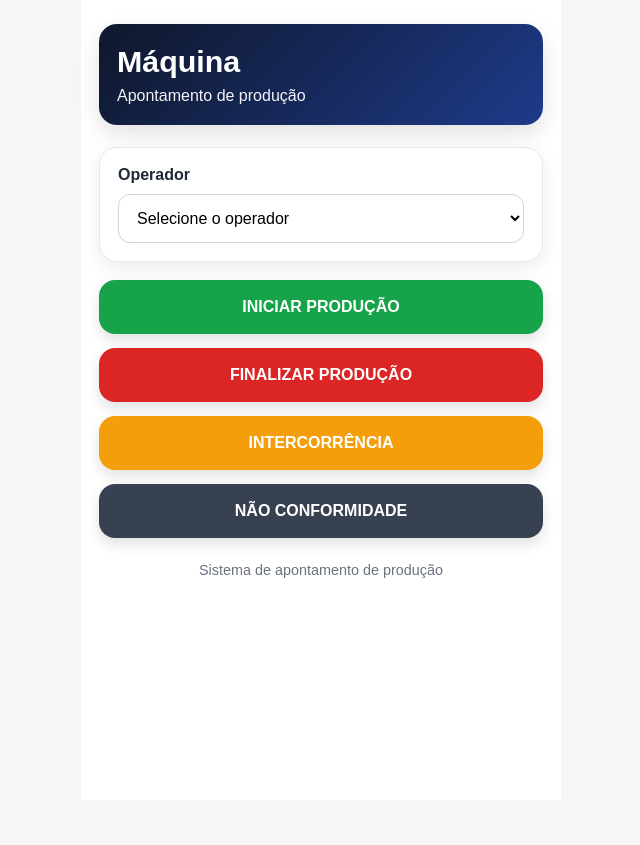
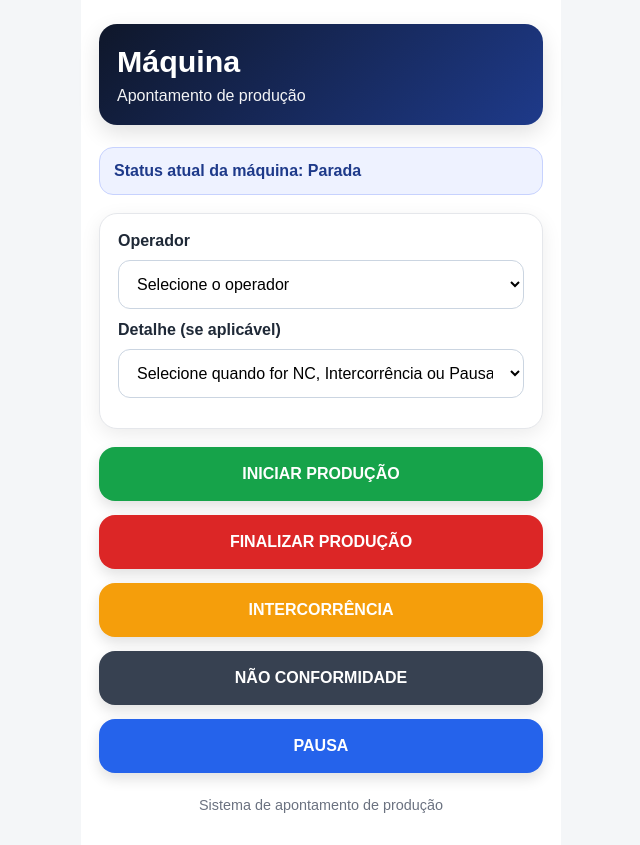
Before and after one commit to matheuscsouza128-sys/projeto_injecao, a Flask app: page / in a window 1280 px wide. Shown: the whole page, without its empty margins (319-959 px from the left). Before the commit the page ends 578 px from the top, so only its background shows below. Run offline with Flask 3, Linux system fonts and the light colour scheme.

Commit message:
Melhora fluxo de produção e histórico com detalhe

```diff
--- a/app.py
+++ b/app.py
@@ -5,19 +5,28 @@ import os
 
 app = Flask(__name__)
 
-# 🔹 Criar banco e tabela (se não existir)
+# 🔹 Criar banco e tabelas (se não existirem)
 def criar_banco():
     conn = sqlite3.connect('banco.db')
     cursor = conn.cursor()
 
+    # tabela de apontamentos
     cursor.execute('''
         CREATE TABLE IF NOT EXISTS apontamentos (
             id INTEGER PRIMARY KEY AUTOINCREMENT,
             maquina TEXT,
             operador TEXT,
             tipo TEXT,
-            descricao TEXT,
+            detalhe TEXT,
             data_hora TEXT
+        )
+    ''')
+
+    # tabela para status atual de cada máquina
+    cursor.execute('''
+        CREATE TABLE IF NOT EXISTS maquinas_status (
+            maquina TEXT PRIMARY KEY,
+            status TEXT
         )
     ''')
 
@@ -30,13 +39,53 @@ criar_banco()
 # 🔹 Página inicial
 @app.route('/')
 def index():
-    return render_template('index.html', maquina="", status="")
+    return render_template('index.html', maquina="", status="", status_maquina="Parada")
 
 # 🔹 Página da máquina (via QR Code)
 @app.route('/maquina/<id_maquina>')
 def maquina(id_maquina):
     status = request.args.get("status", "")
-    return render_template('index.html', maquina=id_maquina, status=status)
+
+    conn = sqlite3.connect('banco.db')
+    cursor = conn.cursor()
+
+    cursor.execute('SELECT status FROM maquinas_status WHERE maquina = ?', (id_maquina,))
+    resultado = cursor.fetchone()
+
+    conn.close()
+
+    status_maquina = resultado[0] if resultado else "Parada"
+
+    return render_template(
+        'index.html',
+        maquina=id_maquina,
+        status=status,
+        status_maquina=status_maquina
+    )
+
+# 🔹 Histórico
+@app.route('/historico')
+def historico():
+    conn = sqlite3.connect('banco.db')
+    cursor = conn.cursor()
+
+    cursor.execute('SELECT maquina, operador, tipo, detalhe, data_hora FROM apontamentos ORDER BY id DESC')
+    dados = cursor.fetchall()
+
+    conn.close()
+
+    return render_template('historico.html', dados=dados)
+
+# 🔹 Limpar histórico (temporário)
+@app.route('/limpar')
+def limpar():
+    conn = sqlite3.connect('banco.db')
+    cursor = conn.cursor()
+    cursor.execute('DELETE FROM apontamentos')
+    cursor.execute('DELETE FROM maquinas_status')
+    conn.commit()
+    conn.close()
+    return "Histórico apagado com sucesso."
 
 # 🔹 Registro de apontamento
 @app.route('/registrar', methods=['POST'])
@@ -44,43 +93,47 @@ def registrar():
     maquina = request.form['maquina']
     operador = request.form['operador']
     tipo = request.form['tipo']
-    descricao = ""
+    detalhe = request.form.get('detalhe', '')
     data_hora = datetime.now().strftime("%d/%m/%Y %H:%M:%S")
 
     conn = sqlite3.connect('banco.db')
     cursor = conn.cursor()
 
+    # verifica status atual da máquina
+    cursor.execute('SELECT status FROM maquinas_status WHERE maquina = ?', (maquina,))
+    resultado = cursor.fetchone()
+    status_atual = resultado[0] if resultado else "Parada"
+
+    # regra: só pode finalizar / NC / intercorrência / pausa se já tiver iniciado
+    if status_atual != "Em produção" and tipo != "Início de Produção":
+        conn.close()
+        return redirect(f'/maquina/{maquina}?status=Erro: primeiro registre o início da produção')
+
+    # registra apontamento
     cursor.execute('''
-        INSERT INTO apontamentos (maquina, operador, tipo, descricao, data_hora)
+        INSERT INTO apontamentos (maquina, operador, tipo, detalhe, data_hora)
         VALUES (?, ?, ?, ?, ?)
-    ''', (maquina, operador, tipo, descricao, data_hora))
+    ''', (maquina, operador, tipo, detalhe, data_hora))
+
+    # atualiza status da máquina
+    if tipo == "Início de Produção":
+        cursor.execute('''
+            INSERT INTO maquinas_status (maquina, status)
+            VALUES (?, ?)
+            ON CONFLICT(maquina) DO UPDATE SET status = excluded.status
+        ''', (maquina, "Em produção"))
+
+    elif tipo == "Fim de Produção":
+        cursor.execute('''
+            INSERT INTO maquinas_status (maquina, status)
+            VALUES (?, ?)
+            ON CONFLICT(maquina) DO UPDATE SET status = excluded.status
+        ''', (maquina, "Parada"))
 
     conn.commit()
     conn.close()
 
-    # 🔹 Redireciona com confirmação
     return redirect(f'/maquina/{maquina}?status={tipo}')
-
-@app.route('/historico')
-def historico():
-    conn = sqlite3.connect('banco.db')
-    cursor = conn.cursor()
-
-    cursor.execute('SELECT maquina, operador, tipo, data_hora FROM apontamentos ORDER BY id DESC')
-    dados = cursor.fetchall()
-
-    conn.close()
-
-    return render_template('historico.html', dados=dados)
-
-@app.route('/limpar')
-def limpar():
-    conn = sqlite3.connect('banco.db')
-    cursor = conn.cursor()
-    cursor.execute('DELETE FROM apontamentos')
-    conn.commit()
-    conn.close()
-    return "Histórico apagado com sucesso."
 
 # 🔹 Rodar aplicação
 if __name__ == '__main__':
--- a/templates/index.html
+++ b/templates/index.html
@@ -44,6 +44,32 @@
             font-size: 1rem;
         }
 
+        .status-box {
+            background: #eef2ff;
+            color: #1e3a8a;
+            border: 1px solid #c7d2fe;
+            border-radius: 14px;
+            padding: 14px;
+            font-weight: bold;
+            margin-bottom: 18px;
+        }
+
+        .status {
+            background: #ecfeff;
+            color: #155e75;
+            border: 1px solid #a5f3fc;
+            border-radius: 14px;
+            padding: 14px;
+            font-weight: bold;
+            margin-bottom: 18px;
+        }
+
+        .erro {
+            background: #fef2f2;
+            color: #991b1b;
+            border: 1px solid #fecaca;
+        }
+
         .card {
             background: #ffffff;
             border-radius: 18px;
@@ -67,16 +93,7 @@
             border: 1px solid #cbd5e1;
             font-size: 1rem;
             background: #fff;
-        }
-
-        .status {
-            background: #ecfeff;
-            color: #155e75;
-            border: 1px solid #a5f3fc;
-            border-radius: 14px;
-            padding: 14px;
-            font-weight: bold;
-            margin-bottom: 18px;
+            margin-bottom: 12px;
         }
 
         .acoes {
@@ -118,6 +135,10 @@
             background: #374151;
         }
 
+        .btn-pausa {
+            background: #2563eb;
+        }
+
         .rodape {
             text-align: center;
             font-size: 0.9rem;
@@ -125,6 +146,12 @@
             margin-top: 24px;
         }
     </style>
+
+    <script>
+        function definirTipo(tipo) {
+            document.getElementById("tipo").value = tipo;
+        }
+    </script>
 </head>
 <body>
     <div class="container">
@@ -133,14 +160,19 @@
             <p>Apontamento de produção</p>
         </div>
 
+        <div class="status-box">
+            Status atual da máquina: <strong>{{ status_maquina }}</strong>
+        </div>
+
         {% if status %}
-            <div class="status">
-                ✔ Último registro: {{ status }}
+            <div class="status {% if 'Erro' in status %}erro{% endif %}">
+                {{ status }}
             </div>
         {% endif %}
 
         <form action="/registrar" method="post">
             <input type="hidden" name="maquina" value="{{ maquina }}">
+            <input type="hidden" name="tipo" id="tipo" value="">
 
             <div class="card">
                 <label for="operador" class="label">Operador</label>
@@ -150,23 +182,65 @@
                     <option value="Maria">Maria</option>
                     <option value="Carlos">Carlos</option>
                 </select>
+
+                <label for="detalhe" class="label">Detalhe (se aplicável)</label>
+                <select name="detalhe" id="detalhe">
+                    <option value="">Selecione quando for NC, Intercorrência ou Pausa</option>
+
+                    <optgroup label="Não Conformidade">
+                        <option value="Dimensional">Dimensional</option>
+                        <option value="Material errado">Material errado</option>
+                        <option value="Sujeira / contaminação">Sujeira / contaminação</option>
+                        <option value="Defeito visual">Defeito visual</option>
+                        <option value="Máquina descalibrada">Máquina descalibrada</option>
+                        <option value="Rebarba excessiva">Rebarba excessiva</option>
+                        <option value="Peça incompleta">Peça incompleta</option>
+                        <option value="Cor fora do padrão">Cor fora do padrão</option>
+                        <option value="Bolha / falha de injeção">Bolha / falha de injeção</option>
+                        <option value="Outro">Outro</option>
+                    </optgroup>
+
+                    <optgroup label="Intercorrência">
+                        <option value="Falta de material">Falta de material</option>
+                        <option value="Falta de ferramenta">Falta de ferramenta</option>
+                        <option value="Setup / regulagem">Setup / regulagem</option>
+                        <option value="Manutenção">Manutenção</option>
+                        <option value="Limpeza">Limpeza</option>
+                        <option value="Aguardando qualidade">Aguardando qualidade</option>
+                        <option value="Reunião técnica">Reunião técnica</option>
+                        <option value="Outro">Outro</option>
+                    </optgroup>
+
+                    <optgroup label="Pausa">
+                        <option value="Café">Café</option>
+                        <option value="Almoço">Almoço</option>
+                        <option value="Banheiro">Banheiro</option>
+                        <option value="Reunião geral">Reunião geral</option>
+                        <option value="Troca de turno">Troca de turno</option>
+                        <option value="Outro">Outro</option>
+                    </optgroup>
+                </select>
             </div>
 
             <div class="acoes">
-                <button type="submit" name="tipo" value="Início de Produção" class="btn-inicio">
+                <button type="submit" onclick="definirTipo('Início de Produção')" class="btn-inicio">
                     INICIAR PRODUÇÃO
                 </button>
 
-                <button type="submit" name="tipo" value="Fim de Produção" class="btn-fim">
+                <button type="submit" onclick="definirTipo('Fim de Produção')" class="btn-fim">
                     FINALIZAR PRODUÇÃO
                 </button>
 
-                <button type="submit" name="tipo" value="Intercorrência" class="btn-intercorrencia">
+                <button type="submit" onclick="definirTipo('Intercorrência')" class="btn-intercorrencia">
                     INTERCORRÊNCIA
                 </button>
 
-                <button type="submit" name="tipo" value="Não Conformidade" class="btn-nc">
+                <button type="submit" onclick="definirTipo('Não Conformidade')" class="btn-nc">
                     NÃO CONFORMIDADE
+                </button>
+
+                <button type="submit" onclick="definirTipo('Pausa')" class="btn-pausa">
+                    PAUSA
                 </button>
             </div>
         </form>
```
Also changed, not shown: templates/historico.html (+15 -3 lines), banco.db.
